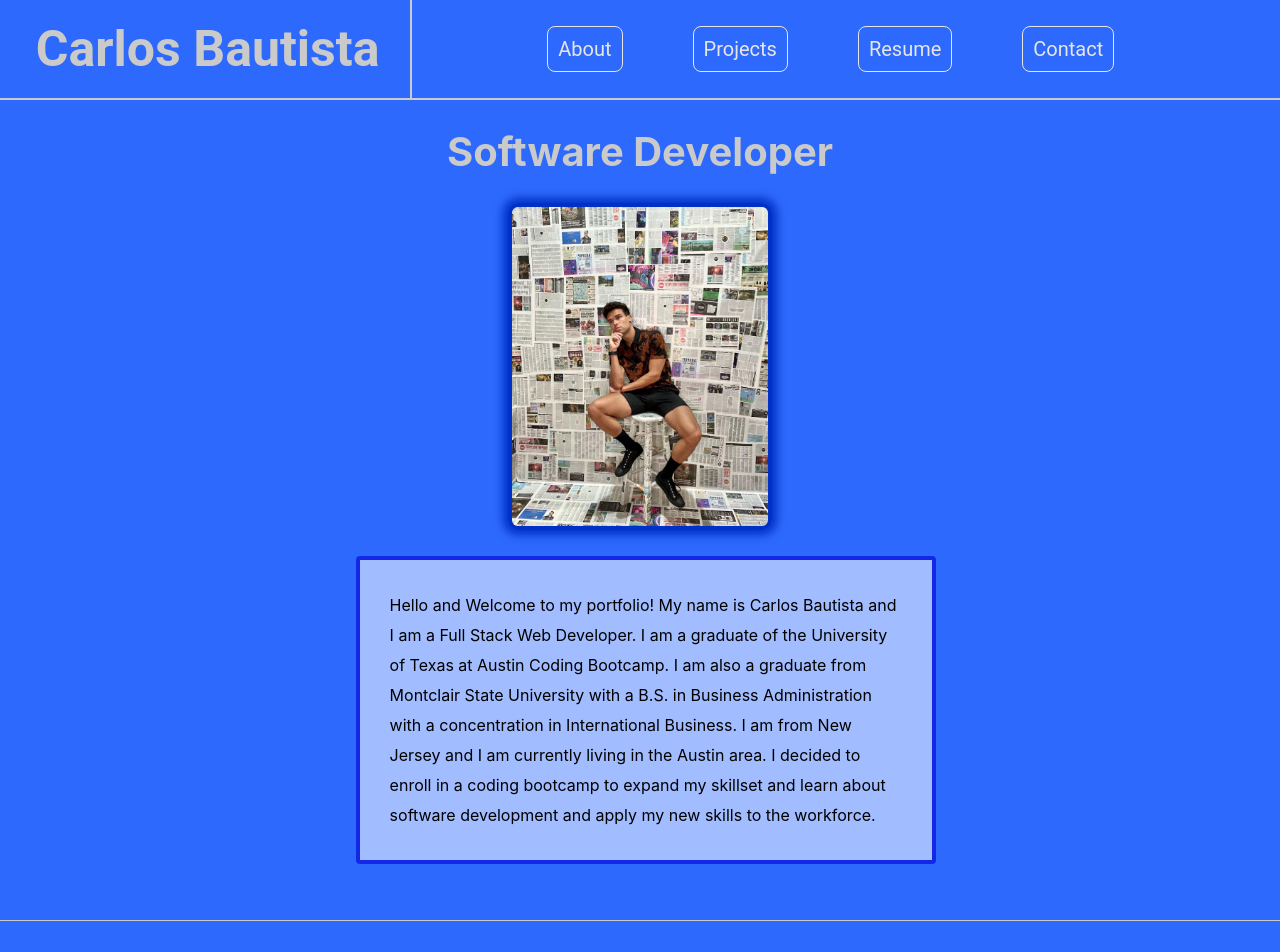
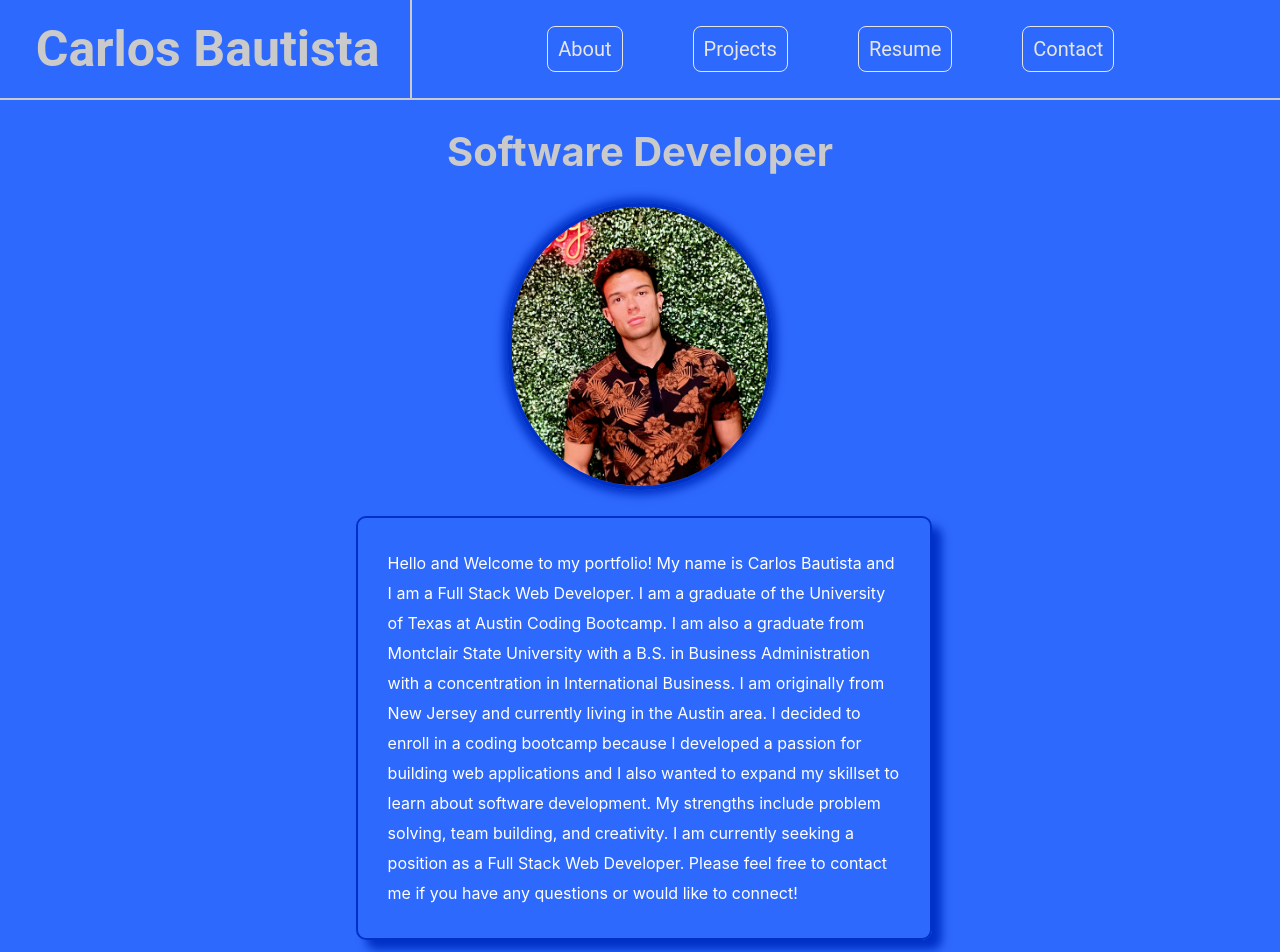
Before and after one commit to CxLos/CxLos-Portfolio, a React (Create React App) app in the folder cxlos20-portfolio/: page / in a window 1280 px wide. Shown: the top 952 px of the page. Built offline with nearby package versions, Linux system fonts and the light colour scheme.

Commit message:
styled about me page and updated resume

```diff
--- a/cxlos20-portfolio/src/App.css
+++ b/cxlos20-portfolio/src/App.css
@@ -89,15 +89,29 @@ header{
   justify-content: center;
 }
 
+.me {
+  border: 4px solid;
+  border-radius: 200px;
+  border-color: rgb(0, 49, 198);
+  box-shadow: 0px 0px 10px 5px rgb(0, 49, 198);
+  width: 20%;
+  height: 20%;
+  align-items: center;
+  align-self: center;
+  align-content: center;
+}
+
 .bio {
   /* display: flex;
   justify-content: center; */
-  border: 4px solid;
-  border-radius: 4px;
-  border-color: rgb(19, 40, 230);
-  background-color: aliceblue;
-  background: rgb(161, 188, 255);
-  /* box-shadow: 0px 0px 10px 5px rgb(0, 49, 198); */
+  color: white;
+  border: 2px solid;
+  border-radius: 10px;
+  /* border-color: rgb(255, 255, 255); */
+  border-color: rgb(0, 49, 198);
+  /* box-shadow: 0px 0px 10px 0px rgb(255, 255, 255); */
+  box-shadow: 10px 10px 10px 0px rgb(0, 49, 198);
+    /* background-color: aliceblue; */
   line-height: 30px;
   width: 40%;
   padding: 30px
@@ -264,23 +278,12 @@ header{
 }
 
 .resume{
-  border: 4px solid;
-  border-radius: 4px;
+  border: 3px solid;
+  border-radius: 5px;
   /* border-color: rgb(162, 187, 234); */
-  border-color: rgb(19, 40, 230);
+  /* border-color: rgb(19, 40, 230); */
+  border-color: rgb(0, 0, 0);
   /* height: 30%; */
-}
-
-.me {
-  border: 4px solid;
-  border-radius: 10px;
-  border-color: rgb(0, 49, 198);
-  box-shadow: 0px 0px 10px 5px rgb(0, 49, 198);
-  width: 20%;
-  height: 20%;
-  align-items: center;
-  align-self: center;
-  align-content: center;
 }
 
 .contact {
--- a/cxlos20-portfolio/src/components/pages/about.js
+++ b/cxlos20-portfolio/src/components/pages/about.js
@@ -11,13 +11,13 @@ const About = () => {
             <div className='about'>
 
                 <div className='about1'>
-                    <img className='me' alt='resume' src={require(`./screenshots/1519B6C9.jpg`)}/>
+                    <img className='me' alt='resume' src={require(`./screenshots/Screenshot-131401.png`)}/>
                 </div>
 
                 <div className='border'>
                     <div>
                         <p className='bio'>
-                            Hello and Welcome to my portfolio! My name is Carlos Bautista and I am a Full Stack Web Developer. I am a graduate of the University of Texas at Austin Coding Bootcamp. I am also a graduate from Montclair State University with a B.S. in Business Administration with a concentration in International Business. I am from New Jersey and I am currently living in the Austin area. I decided to enroll in a coding bootcamp to expand my skillset and learn about software development and apply my new skills to the workforce.
+                            Hello and Welcome to my portfolio! My name is Carlos Bautista and I am a Full Stack Web Developer. I am a graduate of the University of Texas at Austin Coding Bootcamp. I am also a graduate from Montclair State University with a B.S. in Business Administration with a concentration in International Business. I am originally from New Jersey and currently living in the Austin area. I decided to enroll in a coding bootcamp because I developed a passion for building web applications and I also wanted to expand my skillset to learn about software development. My strengths include problem solving, team building, and creativity. I am currently seeking a position as a Full Stack Web Developer. Please feel free to contact me if you have any questions or would like to connect!
                         </p>
                     </div>
                 </div>
--- a/cxlos20-portfolio/src/components/pages/resume.js
+++ b/cxlos20-portfolio/src/components/pages/resume.js
@@ -15,7 +15,7 @@ const Resume = () => {
                         <img className='resume' alt='resume' src={require(`./screenshots/Screenshot-224148.png`)}/>
                     </div> */}
                     <div className='rbox1'>
-                        <img className='resume' alt='resume' src={require(`./screenshots/Screenshot-180127.png`)}/>
+                        <img className='resume' alt='resume' src={require(`./screenshots/Screenshot-122247.png`)}/>
                     </div>
                     <div className='rbox1'>
                         {/* <img className='resume' alt='resume' src={require(`./screenshots/Screenshot-225613.png`)}/> */}
```
Also changed, not shown: cxlos20-portfolio/src/components/pages/screenshots/Screenshot-122247.png (added), cxlos20-portfolio/src/components/pages/screenshots/Screenshot-131401.png (added).
